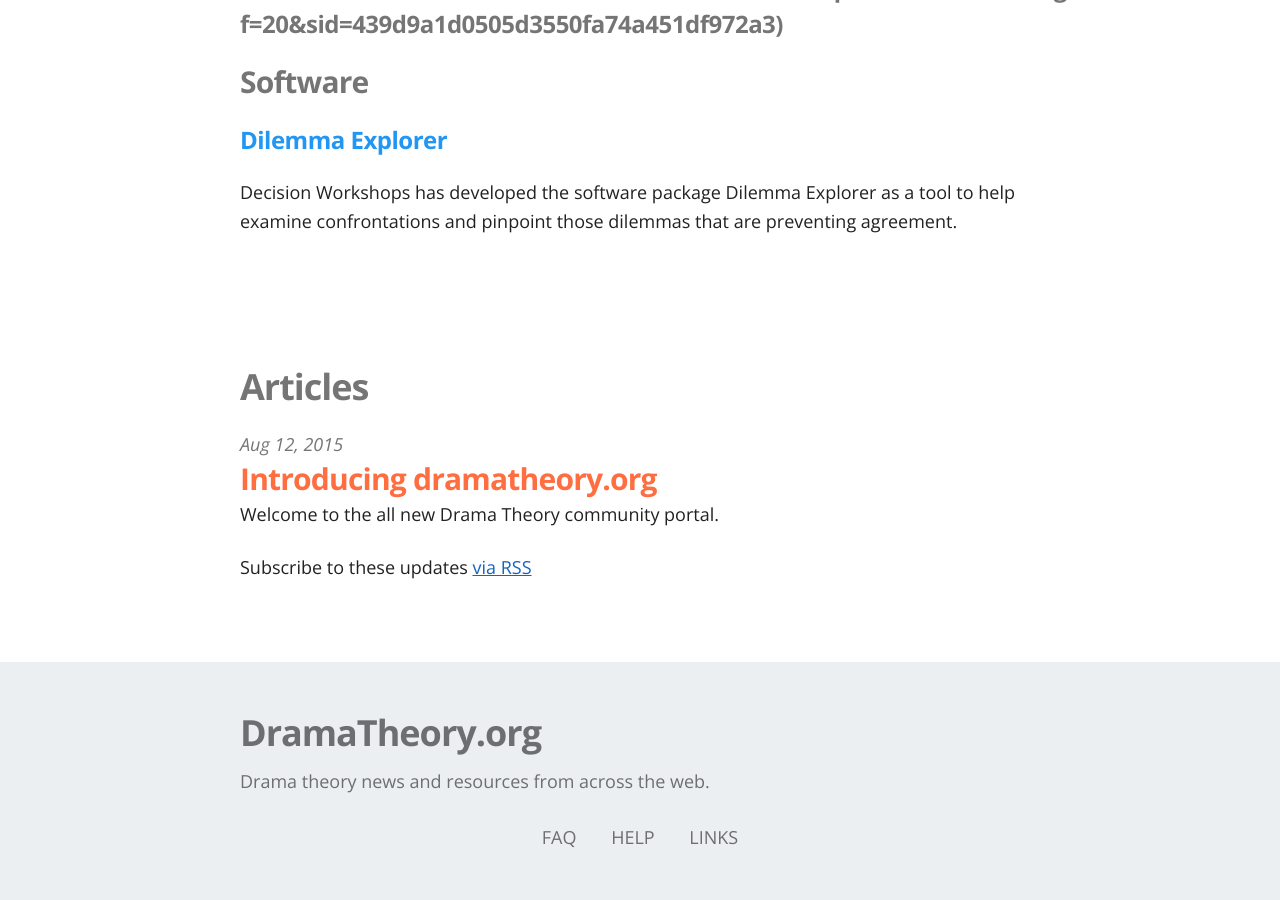
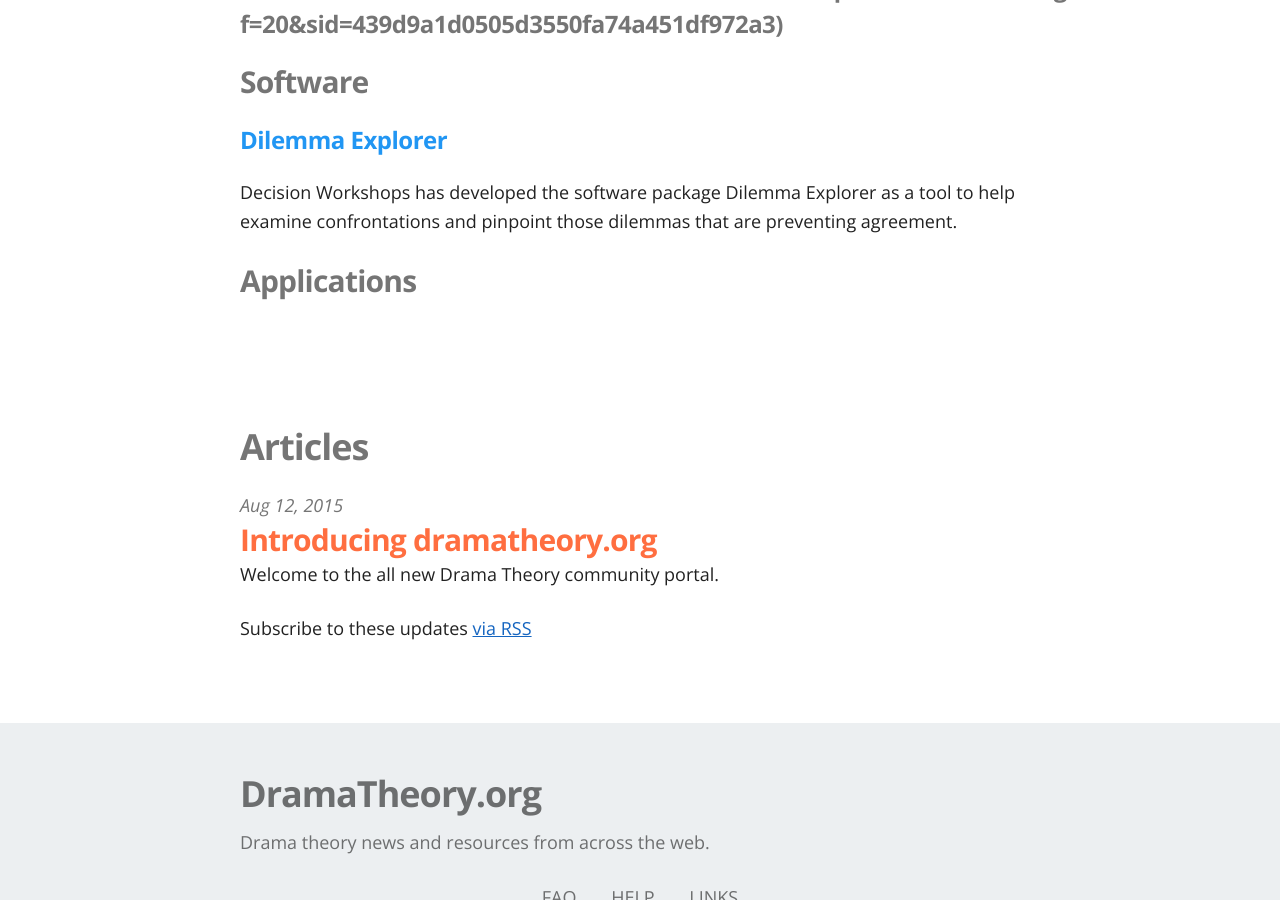
Before and after one commit to dramatheory/dramatheory.github.io, a Jekyll site: the page built from index.html, in a window 1280 px wide and 900 px high, scrolled down 1238 px. Built offline with Jekyll 4.4.1, drawn with Linux system fonts in a browser that asks for light colours; some web fonts are replaced; Markdown is read by kramdown in place of the engine named in the settings.

Commit message:
Update links.md

```diff
--- a/_includes/links.md
+++ b/_includes/links.md
@@ -26,3 +26,6 @@
 Decision Workshops has developed the software package Dilemma Explorer
 as a tool to help examine confrontations and pinpoint those dilemmas
 that are preventing agreement.
+
+
+#### Applications
```
